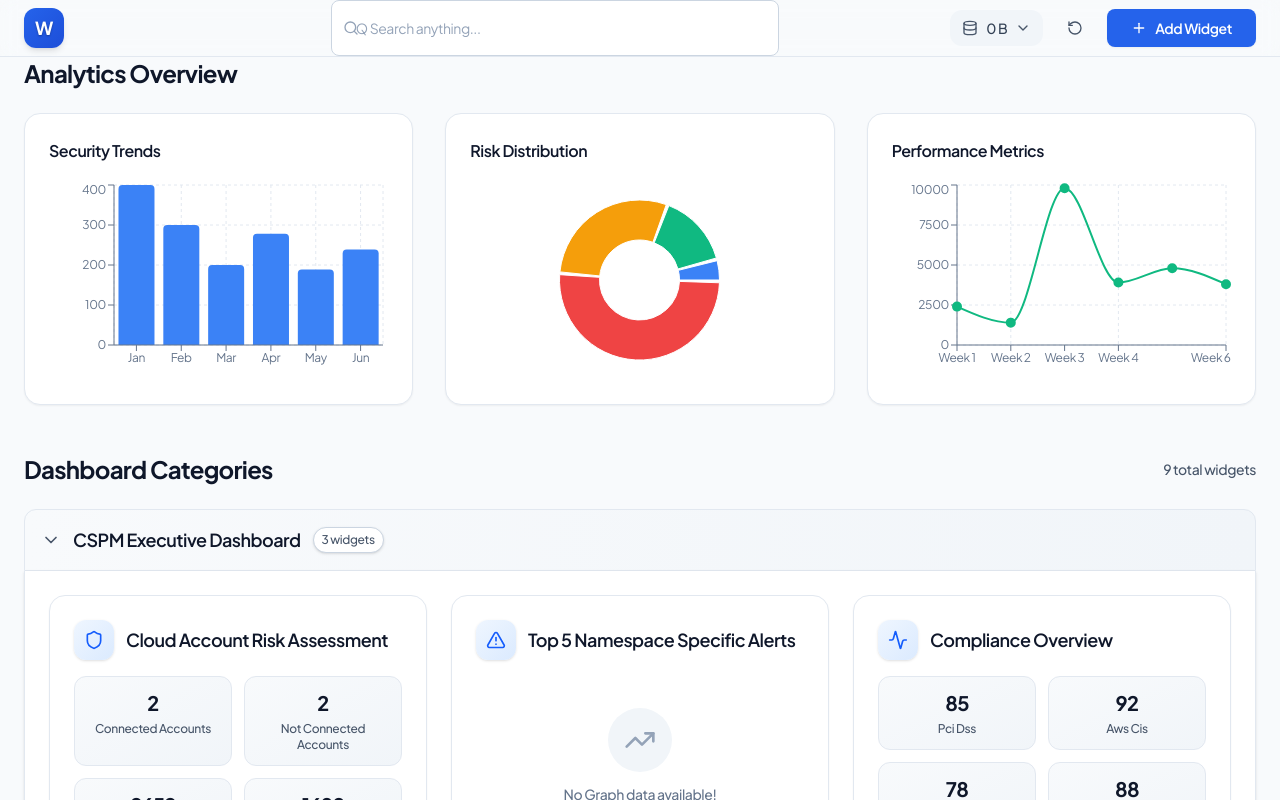
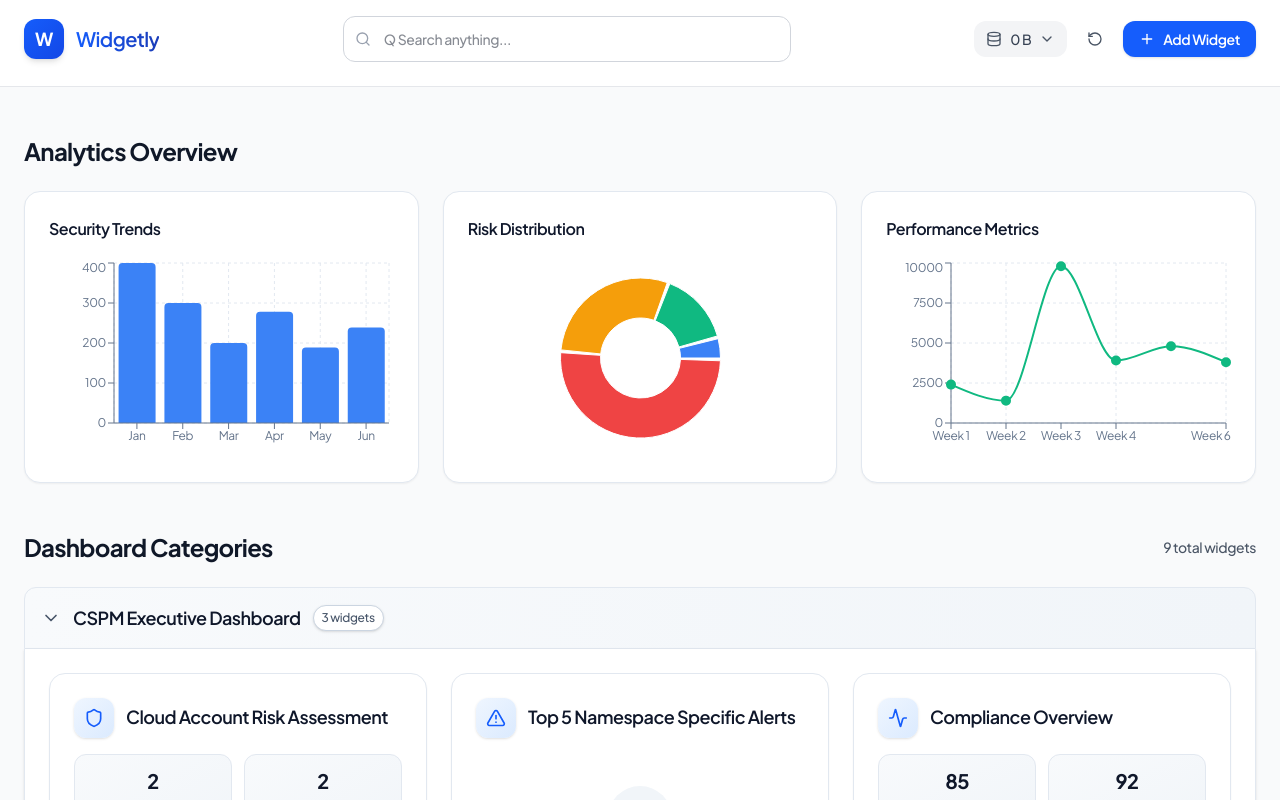
Before and after one commit to ayuxy027/AccuKnox-Assignment, a React (Vite) app: page / in a window 1280 px wide. Shown: the top 800 px of the page. Built offline with nearby package versions, Linux system fonts and the light colour scheme.

Commit message:
style: update color scheme and layout adjustments across components for improved UI consistency

```diff
--- a/src/App.tsx
+++ b/src/App.tsx
@@ -39,18 +39,18 @@ function App() {
   } = useDashboardStore();
 
   return (
-    <div className="min-h-screen bg-neutral-50">
+    <div className="min-h-screen bg-gray-50">
       <DashboardHeader />
 
-      <main className="container py-8 mt-4">
+      <main className="max-w-7xl mx-auto px-6 py-8 mt-4">
         {/* Enhanced Analytics Overview Section */}
         <section className="mb-12" aria-labelledby="analytics-heading">
           <div className="mb-6">
-            <h2 id="analytics-heading" className="text-2xl font-bold text-neutral-900">
+            <h2 id="analytics-heading" className="text-2xl font-bold text-gray-900">
               Analytics Overview
             </h2>
           </div>
-          <div className="grid-auto-fit">
+          <div className="grid grid-cols-1 md:grid-cols-2 lg:grid-cols-3 gap-6">
             <ChartWidget
               title="Security Trends"
               data={sampleChartData}
@@ -74,26 +74,26 @@ function App() {
         {/* Enhanced Dashboard Categories */}
         <section aria-labelledby="categories-heading">
           <div className="flex flex-col sm:flex-row sm:items-center sm:justify-between gap-4 mb-6">
-            <h2 id="categories-heading" className="text-2xl font-bold text-neutral-900">
+            <h2 id="categories-heading" className="text-2xl font-bold text-gray-900">
               Dashboard Categories
             </h2>
-            <div className="text-sm text-neutral-600 font-medium">
+            <div className="text-sm text-gray-600 font-medium">
               {filteredCategories.reduce((total, cat) => total + cat.widgets.length, 0)} total widgets
             </div>
           </div>
 
           {filteredCategories.length === 0 ? (
             <div className="text-center py-16">
-              <div className="w-24 h-24 mx-auto mb-6 rounded-full bg-gradient-to-br from-neutral-100 to-neutral-200 flex items-center justify-center shadow-sm">
+              <div className="w-24 h-24 mx-auto mb-6 rounded-full bg-gradient-to-br from-gray-100 to-gray-200 flex items-center justify-center shadow-sm">
                 <span className="text-4xl" role="img" aria-label="Search icon">🔍</span>
               </div>
-              <h3 className="text-lg font-medium text-neutral-900 mb-2">No widgets found</h3>
-              <p className="text-neutral-600 mb-6 max-w-md mx-auto">
+              <h3 className="text-lg font-medium text-gray-900 mb-2">No widgets found</h3>
+              <p className="text-gray-600 mb-6 max-w-md mx-auto">
                 Try adjusting your search query or add new widgets to your dashboard.
               </p>
               <button
                 onClick={togglePersonalizationPanel}
-                className="btn btn-primary"
+                className="inline-flex items-center justify-center gap-2 px-4 py-2 text-sm font-semibold text-white bg-blue-600 hover:bg-blue-700 rounded-lg shadow-sm hover:shadow-md transition-all duration-150"
                 aria-label="Add new widgets to dashboard"
               >
                 Add Widget
--- a/src/components/DashboardHeader.tsx
+++ b/src/components/DashboardHeader.tsx
@@ -29,21 +29,21 @@ export const DashboardHeader = memo<DashboardHeaderProps>(({ className = '' }) =
     }, [togglePersonalizationPanel]);
 
     const brandLogo = useMemo(() => (
-        <div className="brand-logo" aria-label="Widgetly Logo">
+        <div className="w-10 h-10 bg-gradient-to-br from-blue-600 to-blue-700 rounded-lg flex items-center justify-center text-white font-bold text-lg shadow-md hover:shadow-lg transition-all duration-200 hover:-translate-y-0.5" aria-label="Widgetly Logo">
             <span className="sr-only">Widgetly</span>
             <span aria-hidden="true">W</span>
         </div>
     ), []);
 
     return (
-        <header className={`border-b border-neutral-200 sticky top-0 z-50 backdrop-blur-sm text-black ${className}`}>
-            <div className="container py-4 pb-6">
+        <header className={`border-b border-gray-200 sticky top-0 z-50 backdrop-blur-sm bg-white/95 text-gray-900 ${className}`}>
+            <div className="max-w-7xl mx-auto px-6 py-4 pb-6">
                 {/* Desktop Layout */}
                 <div className="hidden md:flex items-center justify-between gap-4">
                     {/* Enhanced Logo/Title */}
                     <div className="flex items-center gap-3">
                         {brandLogo}
-                        <h1 className="text-xl font-semibold text-neutral-900 text-gradient">
+                        <h1 className="text-xl font-semibold text-gray-900 bg-gradient-to-r from-blue-600 to-blue-800 bg-clip-text text-transparent">
                             Widgetly
                         </h1>
                     </div>
@@ -64,7 +64,7 @@ export const DashboardHeader = memo<DashboardHeaderProps>(({ className = '' }) =
 
                         <button
                             onClick={handleResetClick}
-                            className="btn btn-ghost"
+                            className="inline-flex items-center justify-center gap-2 px-3 py-2 text-sm font-medium text-gray-600 bg-transparent hover:bg-gray-100 rounded-lg transition-colors duration-150"
                             title="Reset to default dashboard"
                             aria-label="Reset dashboard to default state"
                         >
@@ -73,7 +73,7 @@ export const DashboardHeader = memo<DashboardHeaderProps>(({ className = '' }) =
 
                         <button
                             onClick={handleAddWidgetClick}
-                            className="btn btn-primary"
+                            className="inline-flex items-center justify-center gap-2 px-4 py-2 text-sm font-semibold text-white bg-blue-600 hover:bg-blue-700 rounded-lg shadow-sm hover:shadow-md transition-all duration-150"
                             aria-label="Add new widget to dashboard"
                         >
                             <Plus className="w-4 h-4" aria-hidden="true" />
@@ -88,7 +88,7 @@ export const DashboardHeader = memo<DashboardHeaderProps>(({ className = '' }) =
                     <div className="flex items-center justify-between">
                         <div className="flex items-center gap-3">
                             {brandLogo}
-                            <h1 className="text-lg font-semibold text-neutral-900 text-gradient">
+                            <h1 className="text-lg font-semibold text-gray-900 bg-gradient-to-r from-blue-600 to-blue-800 bg-clip-text text-transparent">
                                 Widgetly
                             </h1>
                         </div>
@@ -98,7 +98,7 @@ export const DashboardHeader = memo<DashboardHeaderProps>(({ className = '' }) =
 
                             <button
                                 onClick={handleResetClick}
-                                className="btn btn-ghost p-2"
+                                className="inline-flex items-center justify-center p-2 text-gray-600 bg-transparent hover:bg-gray-100 rounded-lg transition-colors duration-150"
                                 title="Reset dashboard"
                                 aria-label="Reset dashboard to default state"
                             >
@@ -107,7 +107,7 @@ export const DashboardHeader = memo<DashboardHeaderProps>(({ className = '' }) =
 
                             <button
                                 onClick={handleAddWidgetClick}
-                                className="btn btn-primary"
+                                className="inline-flex items-center justify-center p-2 text-white bg-blue-600 hover:bg-blue-700 rounded-lg shadow-sm hover:shadow-md transition-all duration-150"
                                 aria-label="Add new widget to dashboard"
                             >
                                 <Plus className="w-4 h-4" aria-hidden="true" />
--- a/src/components/SearchInput.tsx
+++ b/src/components/SearchInput.tsx
@@ -51,7 +51,7 @@ export const SearchInput = memo<SearchInputProps>(({
     return (
         <div className={`relative ${className}`}>
             <Search
-                className="absolute left-3 top-1/2 transform -translate-y-1/2 w-4 h-4 text-neutral-400 pointer-events-none"
+                className="absolute left-3 top-1/2 transform -translate-y-1/2 w-4 h-4 text-gray-400 pointer-events-none"
                 aria-hidden="true"
             />
             <input
@@ -61,7 +61,7 @@ export const SearchInput = memo<SearchInputProps>(({
                 value={localValue}
                 onChange={handleInputChange}
                 onKeyDown={handleKeyDown}
-                className="input pl-10 pr-10"
+                className="w-full px-4 py-3 pl-10 pr-10 border border-gray-300 rounded-lg bg-white text-gray-900 text-sm font-medium transition-all duration-150 focus:outline-none focus:ring-2 focus:ring-blue-500 focus:border-blue-500"
                 aria-label="Search input"
                 autoComplete="off"
                 spellCheck="false"
@@ -69,7 +69,7 @@ export const SearchInput = memo<SearchInputProps>(({
             {localValue && (
                 <button
                     onClick={handleClear}
-                    className="absolute right-3 top-1/2 transform -translate-y-1/2 p-1 rounded-full hover:bg-neutral-100 text-neutral-400 hover:text-neutral-600 transition-colors"
+                    className="absolute right-3 top-1/2 transform -translate-y-1/2 p-1 rounded-full hover:bg-gray-100 text-gray-400 hover:text-gray-600 transition-colors duration-150"
                     aria-label="Clear search"
                     type="button"
                 >
--- a/src/components/StorageIndicator.tsx
+++ b/src/components/StorageIndicator.tsx
@@ -38,34 +38,34 @@ export const StorageIndicator = memo<StorageIndicatorProps>(({ className = '' })
         <div className={`relative ${className}`}>
             <button
                 onClick={() => setIsExpanded(!isExpanded)}
-                className="flex items-center gap-2 px-3 py-2 text-sm bg-neutral-100 hover:bg-neutral-200 rounded-lg transition-colors"
+                className="flex items-center gap-2 px-3 py-2 text-sm bg-gray-100 hover:bg-gray-200 rounded-lg transition-colors duration-150"
                 aria-label="Toggle storage information"
             >
-                <Database className="w-4 h-4 text-neutral-600" />
-                <span className="text-neutral-700 font-medium">
+                <Database className="w-4 h-4 text-gray-600" />
+                <span className="text-gray-700 font-medium">
                     {formatBytes(usage.used)}
                 </span>
                 {isExpanded ? (
-                    <ChevronUp className="w-4 h-4 text-neutral-600" />
+                    <ChevronUp className="w-4 h-4 text-gray-600" />
                 ) : (
-                    <ChevronDown className="w-4 h-4 text-neutral-600" />
+                    <ChevronDown className="w-4 h-4 text-gray-600" />
                 )}
             </button>
 
             {isExpanded && (
-                <div className="absolute top-full right-0 mt-2 w-64 bg-white border border-neutral-200 rounded-lg shadow-lg p-4 z-50">
+                <div className="absolute top-full right-0 mt-2 w-64 bg-white border border-gray-200 rounded-lg shadow-lg p-4 z-50">
                     <div className="space-y-3">
                         <div className="flex items-center justify-between">
-                            <span className="text-sm font-medium text-neutral-900">Local Storage</span>
-                            <span className="text-xs text-neutral-500">
+                            <span className="text-sm font-medium text-gray-900">Local Storage</span>
+                            <span className="text-xs text-gray-500">
                                 {percentage.toFixed(1)}% used
                             </span>
                         </div>
 
-                        <div className="w-full bg-neutral-200 rounded-full h-2">
+                        <div className="w-full bg-gray-200 rounded-full h-2">
                             <div
                                 className={`h-2 rounded-full transition-all duration-300 ${percentage > 80 ? 'bg-red-500' :
-                                        percentage > 60 ? 'bg-yellow-500' : 'bg-green-500'
+                                    percentage > 60 ? 'bg-yellow-500' : 'bg-green-500'
                                     }`}
                                 style={{ width: `${Math.min(percentage, 100)}%` }}
                             />
@@ -73,11 +73,11 @@ export const StorageIndicator = memo<StorageIndicatorProps>(({ className = '' })
 
                         <div className="grid grid-cols-2 gap-4 text-xs">
                             <div>
-                                <span className="text-neutral-600">Used:</span>
+                                <span className="text-gray-600">Used:</span>
                                 <span className="ml-1 font-medium">{formatBytes(usage.used)}</span>
                             </div>
                             <div>
-                                <span className="text-neutral-600">Available:</span>
+                                <span className="text-gray-600">Available:</span>
                                 <span className="ml-1 font-medium">{formatBytes(usage.available)}</span>
                             </div>
                         </div>
```
